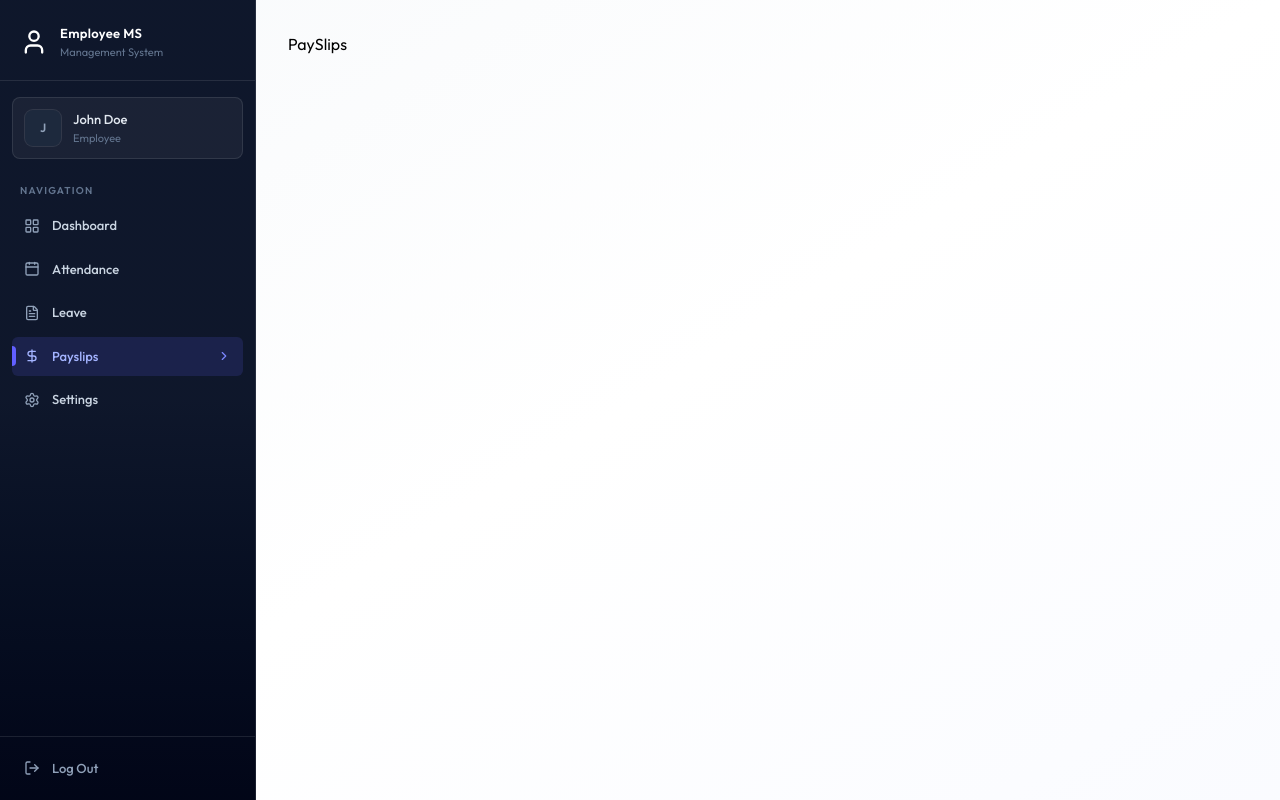
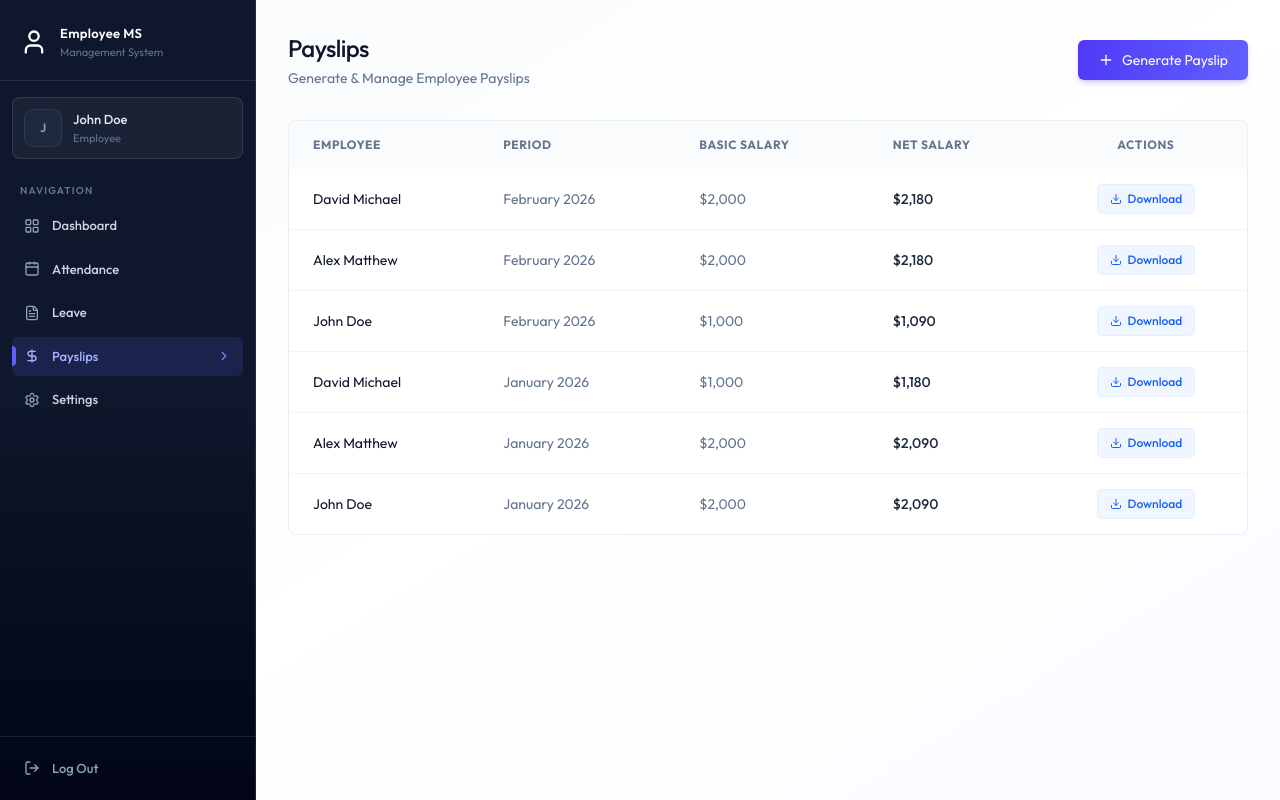
Before and after one commit to DIVYANSHK0704/FULLSTACK-EMS, a React (Vite) app in the folder client/: page /payslips in a window 1280 px wide. Built offline with nearby package versions, Linux system fonts and the light colour scheme; the HTML template or start-up script is replaced by a standard one.

Commit message:
payslip page ui complete

```diff
--- a/client/src/Components/leave/LeaveHistory.jsx
+++ b/client/src/Components/leave/LeaveHistory.jsx
@@ -16,10 +16,10 @@
           <thead>
             <tr>
               {isAdmin && <th>Employee</th>}
-              <th className="px-6 py-4">Type</th>
-              <th className="px-6 py-4">Dates</th>
-              <th className="px-6 py-4">Reason</th>
-              <th className="px-6 py-4">Status</th>
+              <th>Type</th>
+              <th>Dates</th>
+              <th>Reason</th>
+              <th>Status</th>
               {isAdmin && <th className="text-center">Actions</th>}
             </tr>
           </thead>
--- /dev/null
+++ b/client/src/Components/payslip/GeneratePaySlipForm.jsx
@@ -0,0 +1,128 @@
+import { Loader2, Plus, X } from 'lucide-react'
+import React, { useState } from 'react'
+
+const GeneratePaySlipForm = ({employees, onSuccess}) => {
+    const [isOpen, setIsOpen] = useState(false)
+    const [loading, setLoading] = useState(false)
+
+    if(!isOpen) return (
+        <button onClick={() =>setIsOpen(true)} className='btn-primary flex items-center gap-2'>
+            <Plus className='w-4 h-4' /> Generate Payslip
+        </button>
+    )
+
+    const handleSubmit = async (e) => {
+        e.preventDefault();
+    }
+
+  return (
+    <div className='fixed inset-0 bg-black/40 backdrop-blur-sm flex items-center justify-center z-50 p-4'>
+
+        <div className='card max-w-lg w-full p-6 animate-fade-in'>
+
+            <div className='flex justify-between items-center mb-6'>
+
+                <h3 className='text-lg font-bold text-slate-900'>Generate Monthly Payslip</h3>
+
+                <button onClick={() => setIsOpen(false)} className='text-slate-400 hover:text-slate-600 p-1'>
+                    <X size={20} />
+                </button>
+
+            </div>
+
+            <form onSubmit={handleSubmit} className='space-y-4'>
+
+                {/* select employee */}
+                <div>
+
+                    <label className='block text-sm font-medium text-slate-700 mb-2'>Employee</label>
+
+                    <select name="employeeId" required>
+                        {employees.map((e) =>(
+                            <option key={e.id} value={e.id}>
+                                {e.firstName} {e.lastName} ({e.position})
+                            </option>
+                        ))}
+                    </select>
+
+                </div>
+
+                {/* select month s year */}
+                <div className='grid grid-cols-2 gap-4'>
+
+                    <div>
+
+                        <label className='block text-sm font-medium text-slate-700 mb-2'>Month</label>
+
+                        <select name="month">
+                            {Array.from({length:12}, (_, i) => i+1).map((m) => (
+                                <option key={m} value={m}>
+                                    {m}
+                                </option>
+                                ))}
+                        </select>
+
+                    </div>
+
+                    <div>
+
+                        <label className='block text-sm font-medium text-slate-700 mb-2'>Year</label>
+
+                        <input type='number' name='year' defaultValue={new Date().getFullYear()} />
+
+                    </div>
+
+                </div>
+
+                {/* basic salary */}
+                <div>
+
+                        <label className='block text-sm font-medium text-slate-700 mb-2'>Basic Salary</label>
+
+                        <input type='number' name='basicSalary' required
+                        placeholder='5000' />
+
+                </div>
+
+                {/*allowances s deductions */}
+                <div className='grid grid-cols-2 gap-4'>
+
+                    <div>
+
+                        <label className='block text-sm font-medium text-slate-700 mb-2'>Allowances</label>
+
+                        <input type='number' name='allowances' defaultValue="0" />
+
+                    </div>
+
+                    <div>
+
+                        <label className='block text-sm font-medium text-slate-700 mb-2'>Deductions</label>
+
+                        <input type='number' name='deductions' defaultValue="0" />
+
+                    </div>
+
+                </div>
+
+                {/* button */}
+                <div className='flex justify-end gap-3 pt-2'>
+
+                    <button onClick={() => setIsOpen(false)} type='button' className='btn-secondary'>
+                        Cancel
+                    </button>
+
+                    <button disabled={loading} type='submit' className='btn-primary flex items-center'>
+                        {loading && <Loader2 className='w-4 h-4 mr-2 animate-spin'/>}
+                        Generate
+                    </button>
+
+                </div>
+            </form>
+        </div>
+
+    </div>
+  )
+}
+
+export default GeneratePaySlipForm
--- /dev/null
+++ b/client/src/Components/payslip/PayslipList.jsx
@@ -0,0 +1,70 @@
+import { format } from "date-fns"
+import { Download } from "lucide-react"
+
+const PayslipList = ({payslips, isAdmin}) => {
+  return (
+   <div className="card overflow-hidden">
+      <div className="overflow-x-auto">
+        <table className="table-modern">
+          <thead>
+            <tr>
+              {isAdmin && <th>Employee</th>}
+              <th>Period</th>
+              <th>Basic Salary</th>
+              <th>Net Salary</th>
+              <th className="text-center">Actions</th>
+            </tr>
+          </thead>
+
+          <tbody>
+            {payslips.length === 0 ? (
+              <tr>
+                <td
+                  colSpan={isAdmin ? 5 : 4}
+                  className="text-center py-12 text-slate-400"
+                >
+                  No Payslips Found
+                </td>
+              </tr>
+            ) : (
+              payslips.map((payslip) => (
+                <tr key={payslip._id || payslip.id}>
+
+                  {isAdmin && (
+                    <td className="text-slate-900">
+                      {payslip.employee?.firstName}{" "}
+                      {payslip.employee?.lastName}
+                    </td>
+                  )}
+
+                  <td className="text-slate-500">
+                   {format(new Date(payslip.year, payslip.month-1), "MMMM yyyy")}
+                  </td>
+
+                  <td className="text-slate-500">
+                    ${payslip.basicSalary?.toLocaleString()}
+                  </td>
+
+                  <td className="text-slate-800 font-medium">
+                    ${payslip.netSalary?.toLocaleString()}
+                  </td>
+
+                  <td className="text-center">
+
+                    <button onClick={() => window.open(`/print/payslips/${payslip._id || payslip.id}`)} className="inline-flex items-center px-3 py-1.5 text-xs font-medium rounded text-blue-600 bg-blue-50 hover:bg-blue-100 transition-colors ring-1 ring-blue-600/10">
+                        <Download className="w-3 h-3 mr-1.5" /> Download
+                    </button>
+
+                  </td>
+
+                </tr>
+              ))
+            )}
+          </tbody>
+        </table>
+      </div>
+    </div>
+  )
+}
+
+export default PayslipList
--- a/client/src/Pages/PaySlips.jsx
+++ b/client/src/Pages/PaySlips.jsx
@@ -1,7 +1,55 @@
+import { useCallback, useEffect, useState } from "react"
+import { dummyEmployeeData, dummyPayslipData } from "../assets/assets"
+import  Loading  from "../Components/Loading";
+import PayslipList from "../Components/payslip/PayslipList";
+import GeneratePaySlipForm from "../Components/payslip/GeneratePaySlipForm";
+
 const PaySlips = () => {
+  const [paySlips, setPaySlips] = useState([])
+  const [employees, setEmployees] = useState([])
+  const [loading, setLoading] = useState(true)
+  const isAdmin = true;
+
+  const fetchPaySlips = useCallback( async () => {
+    setPaySlips(dummyPayslipData)
+    setTimeout(() => {
+      setLoading(false);
+    }, 1000);
+  },[])
+
+  useEffect(() => {
+    fetchPaySlips()
+  },[fetchPaySlips])
+
+  useEffect(() => {
+    if (isAdmin) setEmployees(dummyEmployeeData)
+  },[isAdmin])
+
+  if(loading) return <Loading />
+
   return (
-    <div>
-      PaySlips
+    <div className="animate-fade-in">
+
+      <div className="flex flex-col sm:flex-row justify-between items-start sm:items-center gap-4 mb-8">
+
+        <div className="">
+
+          <h1 className="page-title">
+            Payslips
+          </h1>
+
+          <p className="page-subtitle">
+             {isAdmin ? "Generate & Manage Employee Payslips" : "Your Payslips history"}
+          </p>
+
+        </div>
+
+        {isAdmin && <GeneratePaySlipForm employees={employees} onSuccess={fetchPaySlips} />}
+
+      </div>
+
+      <PayslipList payslips={paySlips} isAdmin={isAdmin} />
+
     </div>
   )
 }
```
